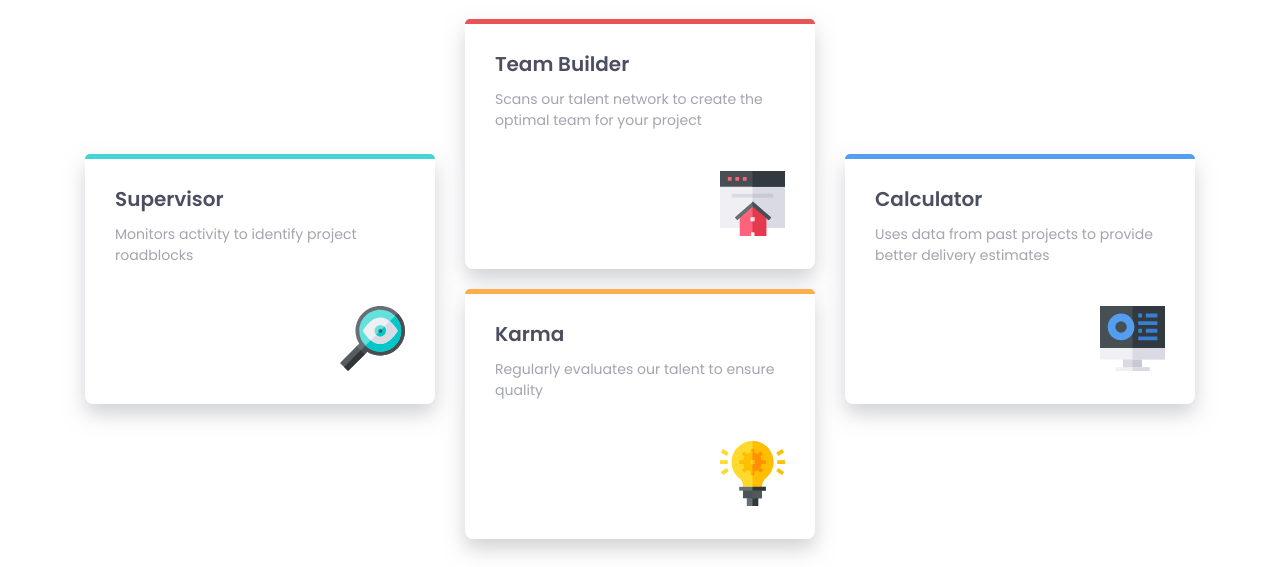
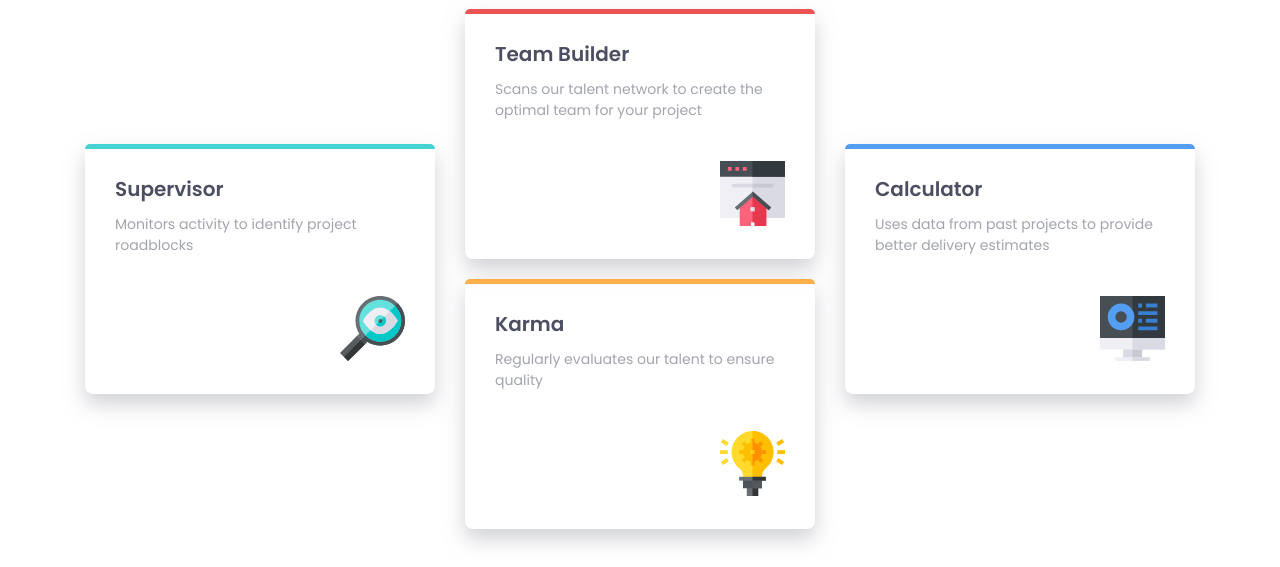
Before and after one commit to alexandru-ghergu/four-card-feature-section-master, a plain HTML site: page index.html in a window 1280 px wide. Shown: the part 233-800 px from the top of the page. Drawn offline with Linux system fonts and the light colour scheme.

Commit message:
Commit v.0.0.2

```diff
--- a/style.css
+++ b/style.css
@@ -32,9 +32,8 @@ body {
 }
 
 main {
-    height: 80vh;
+    height: 100vh;
     width: 86.7%;
-    margin-top: 90px;
 }
 
 /* Container Position */
@@ -164,7 +163,7 @@ header p {
 @media (max-width: 1125px) {
 
     main {
-        height: 100vh;
+        height: initial;
         margin-top: initial;
     }
 
```
